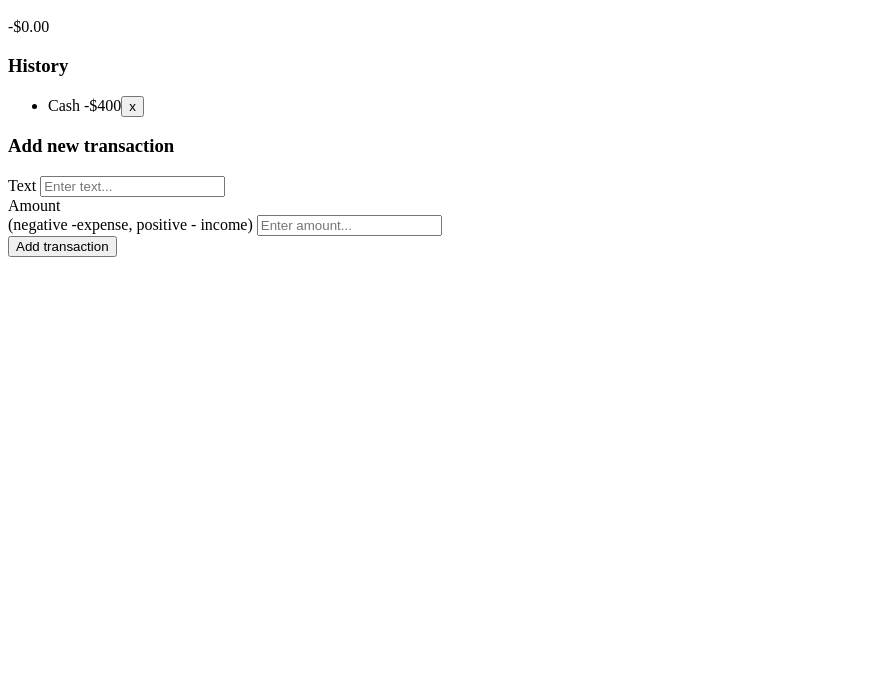
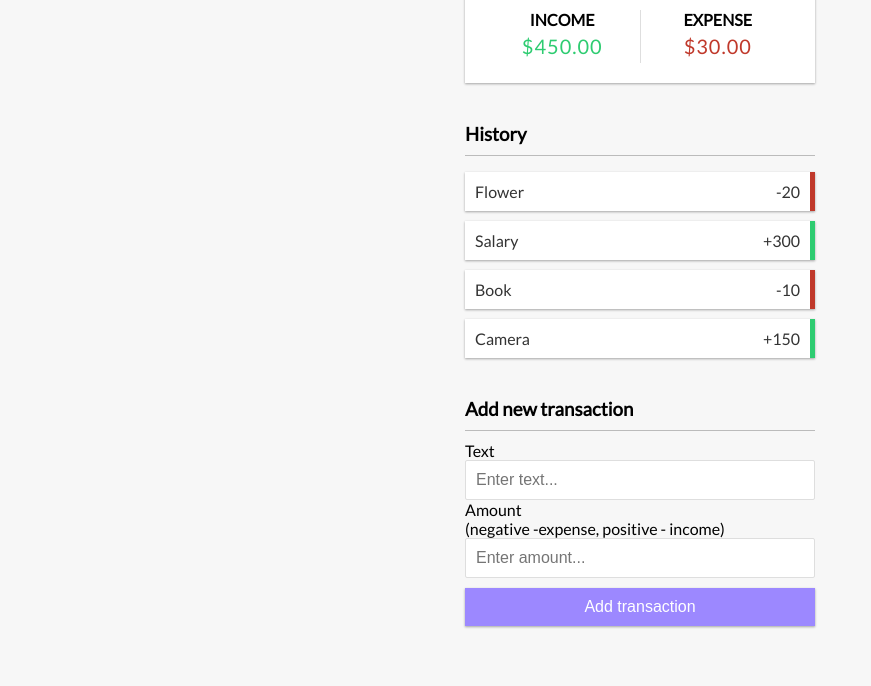
Before and after one commit to luketunnicliffe/Expense-Tracker, a plain HTML site: page index.html in a window 1280 px wide. Shown: the part 187-873 px from the top of the page, without its empty margins (0-871 px from the left). Before the commit the page ends 800 px from the top, so only its background shows below. Drawn offline with Linux system fonts and the light colour scheme.

Commit message:
Added income and expense calculations

```diff
--- a/index.html
+++ b/index.html
@@ -14,16 +14,20 @@
         <h1 id="balance">$0.00</h1>
 
         <div class="inc-exp-container">
+            <div>
+                <h4>Income</h4>
+                <p id="money-plus" class="money plus">+$0.00</p>
             </div>
             <div>
                 <h4>Expense</h4>
-            <p id="money-minus" class="money-minus">-$0.00</p>
+                <p id="money-minus" class="money minus">-$0.00</p>
             </div>
         </div>
 
+
         <h3>History</h3>
         <ul id="list" class="list">
-        <li class="minus">Cash <span>-$400</span><button class="delete-btn">x</button></li>
+        <!-- <li   li class="minus">Cash <span>-$400</span><button class="delete-btn">x</button></li> -->
         </ul>
 
         <h3>Add new transaction</h3>
@@ -40,7 +44,6 @@
         </form>
     </div>
 
-
     <script src="script.js"></script>
 </body>
 </html>
--- a/script.js
+++ b/script.js
@@ -0,0 +1,64 @@
+const balance = document.getElementById('balance');
+const money_plus = document.getElementById('money-plus');
+const money_minus = document.getElementById('money-minus');
+const list = document.getElementById('list');
+const form = document.getElementById('form');
+const text = document.getElementById('text');
+const amount = document.getElementById('amount');
+
+const dummyTransactions = [
+{ id: 1, text: 'Flower', amount: -20},
+{ id: 2, text: 'Salary', amount: 300},
+{ id: 3, text: 'Book', amount: -10},
+{ id: 4, text: 'Camera', amount: 150}
+]
+
+let transactions = dummyTransactions;
+
+//Add transactions to DOM list
+function addTransactionDOM(transaction){
+    //Get sign
+    const sign = transaction.amount < 0 ? '-' : '+';
+    const item = document.createElement('li');
+    //Add class based on value
+    item.classList.add(transaction.amount < 0 ? 'minus' : 'plus');
+
+    item.innerHTML = `
+    ${transaction.text} <span>${sign}${Math.abs(transaction.amount)}</span>
+    <button class="delete-btn">x</button>
+    `;
+
+    list.appendChild(item);
+}
+
+//Update the balance, income and expense
+
+function updateValues(){
+    const amounts = transactions.map(transaction => transaction.amount);
+    console.log(amounts);
+
+    const total = amounts.reduce((acc, item) => (acc += item), 0).toFixed(2);
+    console.log(total);
+
+    const income = amounts.filter(item => item > 0 ).reduce((acc, item) => (acc += item), 0).toFixed(2);
+    console.log(income);
+
+    const expense = (amounts.filter(item => item < 0 ).reduce((acc, item) => (acc += item), 0)*-1).toFixed(2);
+    console.log(expense);
+
+    balance.innerText = `$${total}`;
+    money_plus.innerText = `$${income}`;
+    money_minus.innerText = `$${expense}`;
+}
+
+//Init app
+
+function init(){
+    list.innerHTML = '';
+
+    transactions.forEach(addTransactionDOM);
+    updateValues();
+
+}
+
+init();
--- a/style.css
+++ b/style.css
@@ -0,0 +1,149 @@
+@import url('https://fonts.googleapis.com/css2?family=Lato&display=swap');
+
+:root {
+  --box-shadow: 0 1px 3px rgba(0, 0, 0, 0.12), 0 1px 2px rgba(0, 0, 0, 0.24);
+}
+
+* {
+  box-sizing: border-box;
+}
+
+body {
+  background-color: #f7f7f7;
+  display: flex;
+  flex-direction: column;
+  align-items: center;
+  justify-content: center;
+  min-height: 100vh;
+  margin: 0;
+  font-family: 'Lato', sans-serif;
+}
+
+.container {
+  margin: 30px auto;
+  width: 350px;
+}
+
+h1 {
+  letter-spacing: 1px;
+  margin: 0;
+}
+
+h3 {
+  border-bottom: 1px solid #bbb;
+  padding-bottom: 10px;
+  margin: 40px 0 10px;
+}
+
+h4 {
+  margin: 0;
+  text-transform: uppercase;
+}
+
+.inc-exp-container {
+  background-color: #fff;
+  box-shadow: var(--box-shadow);
+  padding: 20px;
+  display: flex;
+  justify-content: space-between;
+  margin: 20px 0;
+}
+
+.inc-exp-container > div {
+  flex: 1;
+  text-align: center;
+}
+
+.inc-exp-container > div:first-of-type {
+  border-right: 1px solid #dedede;
+}
+
+.money {
+  font-size: 20px;
+  letter-spacing: 1px;
+  margin: 5px 0;
+}
+
+.money.plus {
+  color: #2ecc71;
+}
+
+.money.minus {
+  color: #c0392b;
+}
+
+label {
+  display: inline;
+  margin: 10px 0;
+}
+
+input[type='text'],
+input[type='number'] {
+  border: 1px solid #dedede;
+  border-radius: 2px;
+  display: block;
+  font-size: 16px;
+  padding: 10px;
+  width: 100%;
+}
+
+.btn {
+  cursor: pointer;
+  background-color: #9c88ff;
+  box-shadow: var(--box-shadow);
+  color: #fff;
+  border: 0;
+  display: block;
+  font-size: 16px;
+  margin: 10px 0 30px;
+  padding: 10px;
+  width: 100%;
+}
+
+.btn:focus .delete-btn:focus {
+  outline: 0;
+}
+
+.list {
+  list-style-type: none;
+  padding: 0;
+  margin-bottom: 40px;
+}
+
+.list li {
+  background-color: #fff;
+  box-shadow: var(--box-shadow);
+  color: #333;
+  display: flex;
+  justify-content: space-between;
+  position: relative;
+  padding: 10px;
+  margin: 10px 0;
+}
+.list li.plus {
+  border-right: 5px solid #2ecc71;
+}
+
+.list li.minus {
+  border-right: 5px solid #c0392b;
+}
+
+.delete-btn {
+  cursor: pointer;
+  background-color: #e74c3c;
+  border: 0;
+  color: #fff;
+  font-size: 20px;
+  line-height: 20px;
+  padding: 2px 5px;
+  position: absolute;
+  top: 50%;
+  left: 0;
+  transform: translate(-100%, -50%);
+  opacity: 0;
+  transform: opacity 0.3s ease;
+}
+
+.list li:hover .delete-btn {
+  opacity: 1;
+}
```
Lines whose indentation alone changed are shown as unchanged.
